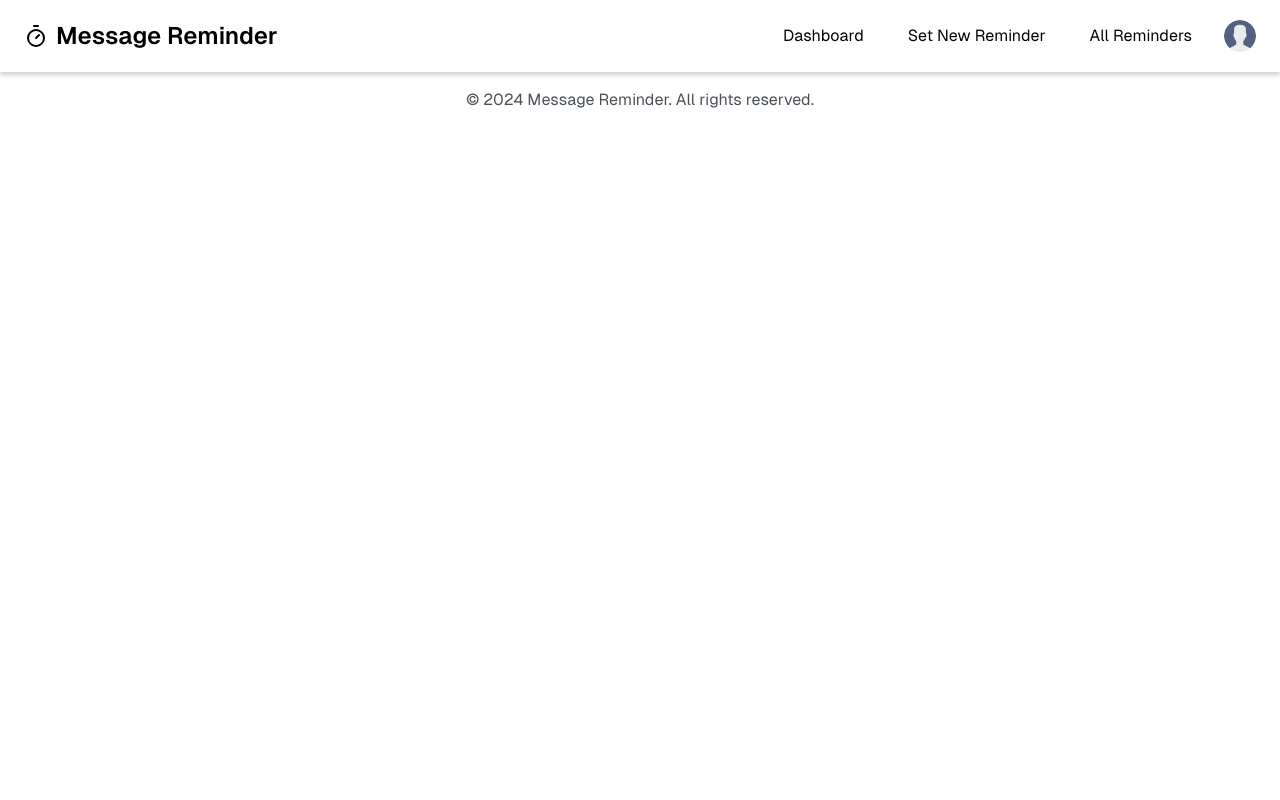
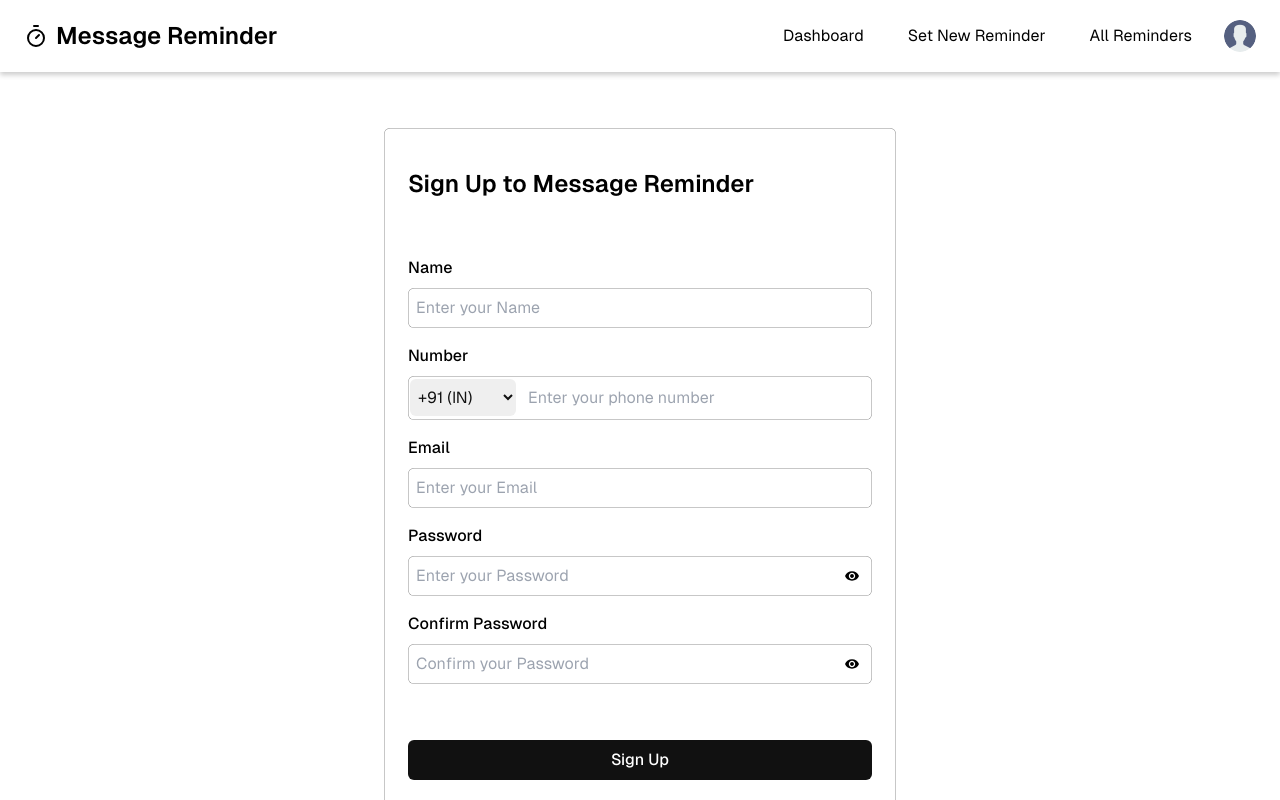
Before and after one commit to sandeep-rajputt/Message-Reminder, a React (Vite) app in the folder Frontend/: page /signup in a window 1280 px wide. Shown: the top 800 px of the page. Built offline with nearby package versions, Linux system fonts and the light colour scheme.

Commit message:
feat: create signup page with form and validation

```diff
--- a/Frontend/src/App.jsx
+++ b/Frontend/src/App.jsx
@@ -4,6 +4,7 @@ import Home from "./pages/Home/Home";
 import Header from "./components/layout/Header";
 import Footer from "./components/layout/Footer";
 import Login from "./pages/Login/Login";
+import SignUp from "./pages/Signup/Signup";
 
 const App = () => {
   const location = useLocation();
@@ -19,6 +20,7 @@ const App = () => {
         <Routes>
           <Route path="/" element={<Home />} />
           <Route path="/login" element={<Login />} />
+          <Route path="/signup" element={<SignUp />} />
         </Routes>
       </div>
       <Footer />
--- /dev/null
+++ b/Frontend/src/components/common/PasswordInput.jsx
@@ -0,0 +1,52 @@
+import React, { useRef, useState } from "react";
+import { IoMdEye } from "react-icons/io";
+import { IoMdEyeOff } from "react-icons/io";
+
+const PasswordInput = ({
+  className = "",
+  placeholder,
+  value,
+  handleChange,
+  require = true,
+}) => {
+  const [showPassword, setShowPassword] = useState(false);
+  const divElement = useRef(null);
+
+  function handleFocus() {
+    divElement.current.style.outline = "2.5px solid #111";
+  }
+
+  function handleBlur() {
+    divElement.current.style.outline = "none";
+  }
+
+  return (
+    <div
+      ref={divElement}
+      className="w-full bg-transparent outline-offset-[3px] outline-[2.5px] shadow-inner-border rounded-md px-2 py-2 grid grid-cols-[1fr_auto]"
+    >
+      <input
+        onFocus={handleFocus}
+        onBlur={handleBlur}
+        value={value}
+        required={require}
+        onChange={handleChange}
+        placeholder={placeholder}
+        type={showPassword ? "text" : "password"}
+        className={`focus:outline text-dark focus:outline-none ${className}`}
+      />
+      <button
+        type="button"
+        className="px-1"
+        onFocus={handleFocus}
+        onBlur={handleBlur}
+        tabIndex="-1"
+        onClick={() => setShowPassword(!showPassword)}
+      >
+        {showPassword ? <IoMdEyeOff /> : <IoMdEye />}
+      </button>
+    </div>
+  );
+};
+
+export default PasswordInput;
--- /dev/null
+++ b/Frontend/src/pages/Signup/Signup.jsx
@@ -0,0 +1,189 @@
+import React, { useState } from "react";
+import DarkBgButton from "../../components/common/DarkBgButton";
+import { Link } from "react-router-dom";
+import Input from "../../components/common/Input";
+import validateEmail from "../../utils/validateEmail";
+import Loader from "../../components/common/Loader";
+import PasswordInput from "../../components/common/PasswordInput";
+import AuthError from "../../components/common/AuthError";
+import NumberInput from "../../components/common/NumberInput";
+
+const SignUp = () => {
+  const [name, setName] = useState("");
+  const [email, setEmail] = useState("");
+  const [password, setPassword] = useState("");
+  const [confirmPassword, setConfirmPassword] = useState("");
+  const [error, setError] = useState("");
+  const [loading, setLoading] = useState(false);
+  const [number, setNumber] = useState("");
+  const [country, setCountry] = useState("+91");
+
+  function handleCountryChange(e) {
+    setCountry(e.target.value);
+  }
+
+  function handleNumber(e) {
+    if (
+      e.nativeEvent.data == "1" ||
+      e.nativeEvent.data == "2" ||
+      e.nativeEvent.data == "3" ||
+      e.nativeEvent.data == "4" ||
+      e.nativeEvent.data == "5" ||
+      e.nativeEvent.data == "6" ||
+      e.nativeEvent.data == "7" ||
+      e.nativeEvent.data == "8" ||
+      e.nativeEvent.data == "9" ||
+      e.nativeEvent.data == "0" ||
+      e.nativeEvent.data == null
+    ) {
+      setNumber(e.target.value);
+    }
+  }
+
+  function handleEmail(e) {
+    setEmail(e.target.value);
+  }
+
+  function handlePassword(e) {
+    setPassword(e.target.value);
+  }
+
+  function handleConfirmPassword(e) {
+    setConfirmPassword(e.target.value);
+  }
+
+  function handleName(e) {
+    setName(e.target.value);
+  }
+
+  function handleSubmit(e) {
+    e.preventDefault();
+
+    setLoading(true);
+    if (email && !validateEmail(email)) {
+      setError("Please enter a valid email");
+      setLoading(false);
+      return;
+    } else if (!password) {
+      setError("Please enter a password");
+      setLoading(false);
+      return;
+    } else if (password.length < 8) {
+      setError("Password must be at least 8 characters long");
+      setLoading(false);
+      return;
+    } else if (password !== confirmPassword) {
+      setError("Passwords do not match");
+      setLoading(false);
+      return;
+    } else {
+      setError("");
+    }
+
+    if (error) {
+      setLoading(false);
+    }
+
+    console.log("signup");
+
+    setLoading(false);
+  }
+
+  return (
+    <div className="flex items-center justify-center h-full py-14 px-5">
+      <form
+        className="w-full flex flex-col gap-14 max-w-lg shadow-inner-border rounded-md px-6 pt-10 pb-2"
+        onSubmit={handleSubmit}
+      >
+        <div>
+          <h2 className="text-2xl font-semibold">
+            Sign Up to Message Reminder
+          </h2>
+        </div>
+        <div className="flex flex-col gap-4">
+          <div className="flex flex-col gap-2">
+            <div>
+              <label className="font-medium" htmlFor="name">
+                Name
+              </label>
+            </div>
+            <Input
+              id="name"
+              placeholder={"Enter your Name"}
+              handleChange={handleName}
+              value={name}
+            />
+          </div>
+          <div className="flex flex-col gap-2">
+            <div>
+              <label className="font-medium">Number</label>
+            </div>
+            <NumberInput
+              handleNumber={handleNumber}
+              value={number}
+              handleCountryChange={handleCountryChange}
+              country={country}
+            />
+          </div>
+          <div className="flex flex-col gap-2">
+            <div>
+              <label className="font-medium" htmlFor="email">
+                Email
+              </label>
+            </div>
+            <Input
+              type="email"
+              id="email"
+              require={false}
+              placeholder={"Enter your Email"}
+              handleChange={handleEmail}
+              value={email}
+            />
+          </div>
+          <div className="flex flex-col gap-2">
+            <div>
+              <label className="font-medium" htmlFor="password">
+                Password
+              </label>
+            </div>
+            <PasswordInput
+              placeholder={"Enter your Password"}
+              handleChange={handlePassword}
+              value={password}
+            />
+          </div>
+          <div className="flex flex-col gap-2">
+            <div>
+              <label className="font-medium" htmlFor="password">
+                Confirm Password
+              </label>
+            </div>
+            <PasswordInput
+              placeholder={"Confirm your Password"}
+              handleChange={handleConfirmPassword}
+              value={confirmPassword}
+            />
+          </div>
+          {error && <AuthError>{error}</AuthError>}
+        </div>
+        <DarkBgButton type="submit">
+          {loading ? (
+            <div className="flex items-center justify-center">
+              <Loader color="white" />
+            </div>
+          ) : (
+            "Sign Up"
+          )}
+        </DarkBgButton>
+        <p className="text-center">
+          Already have an account?{" "}
+          <Link to="/login" className="text-blue-500 hover:underline">
+            Log In
+          </Link>
+        </p>
+      </form>
+    </div>
+  );
+};
+
+export default SignUp;
--- /dev/null
+++ b/Frontend/src/utils/validateEmail.js
@@ -0,0 +1,6 @@
+const validateEmail = (email) => {
+  const re = /^[^\s@]+@[^\s@]+\.[^\s@]+$/;
+  return re.test(email);
+};
+
+export default validateEmail;
```
